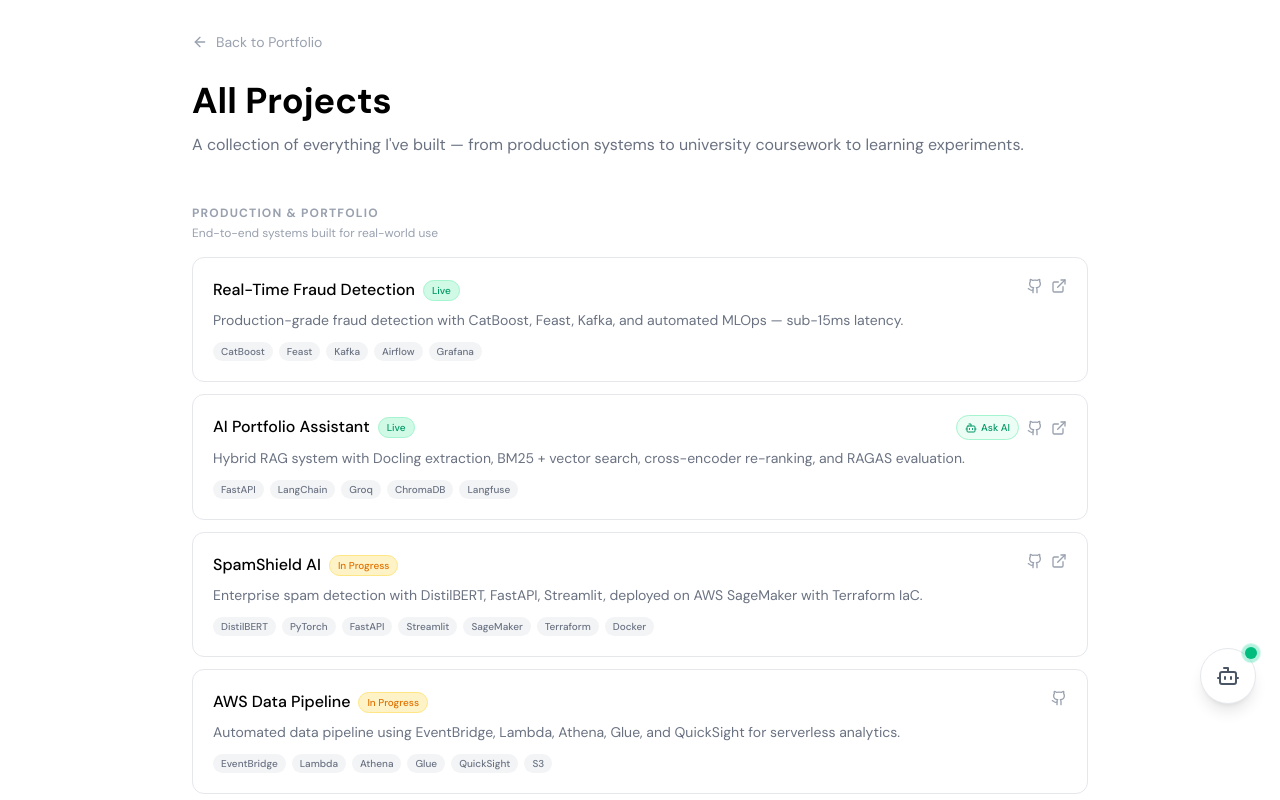
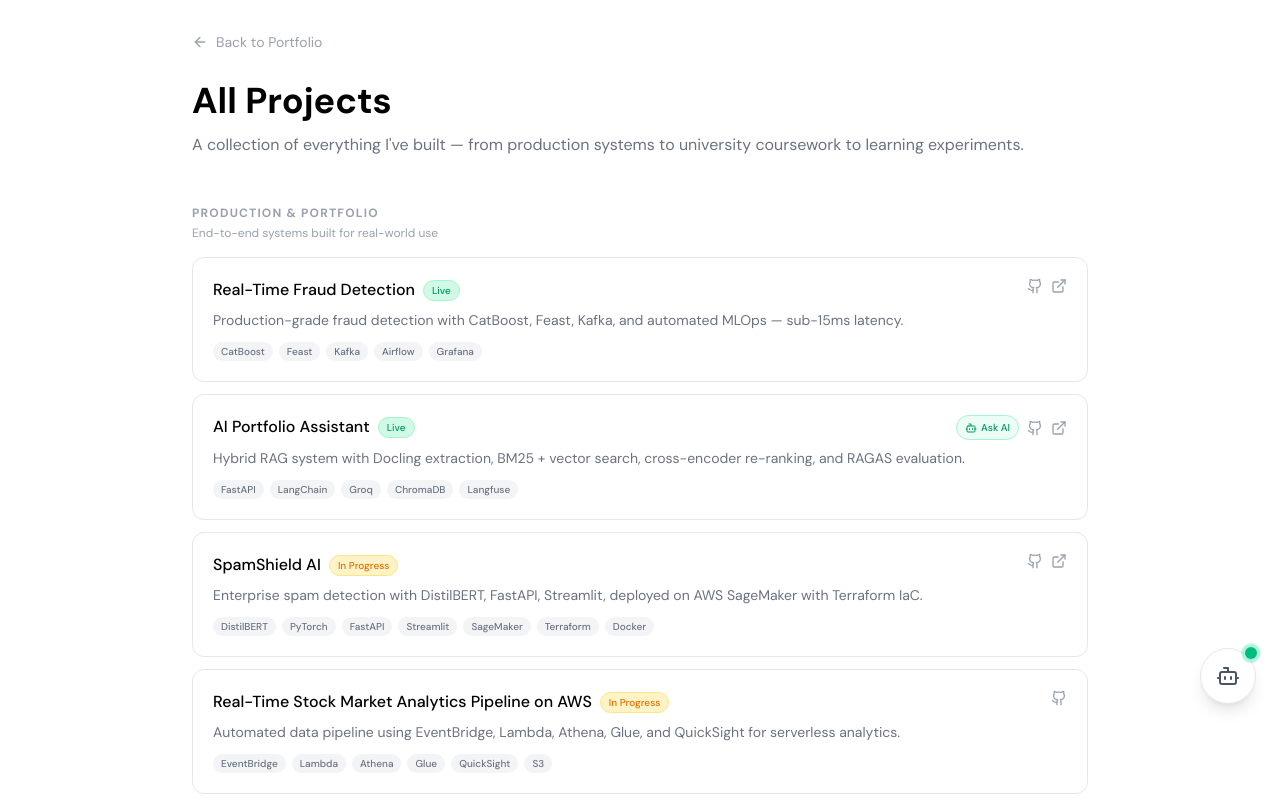
Before and after one commit to NullBitZer0/modern-portfolio, a Next.js app: page /projects in a window 1280 px wide. Shown: the top 800 px of the page. Built offline with nearby package versions, Linux system fonts and the light colour scheme.

Commit message:
change name

```diff
--- a/src/app/projects/page.tsx
+++ b/src/app/projects/page.tsx
@@ -45,7 +45,7 @@ const categories: { name: string; description: string; projects: Project[] }[] =
         status: "in-progress",
       },
       {
-        title: "AWS Data Pipeline",
+        title: "Real-Time Stock Market Analytics Pipeline on AWS",
         description: "Automated data pipeline using EventBridge, Lambda, Athena, Glue, and QuickSight for serverless analytics.",
         tech: ["EventBridge", "Lambda", "Athena", "Glue", "QuickSight", "S3"],
         github: "https://github.com/NullBitZer0/aws-data-pipeline",
```
